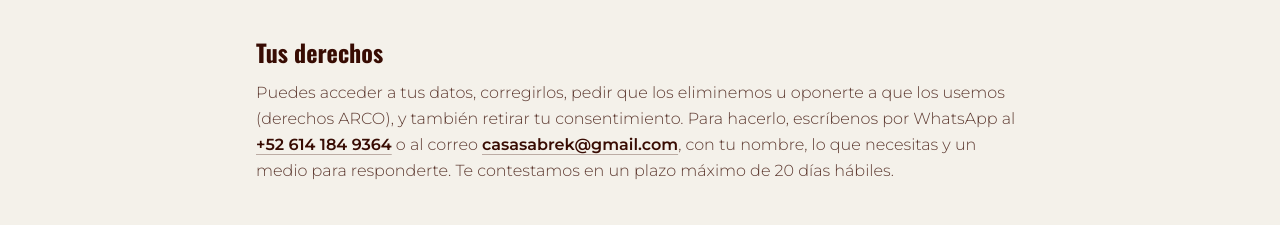
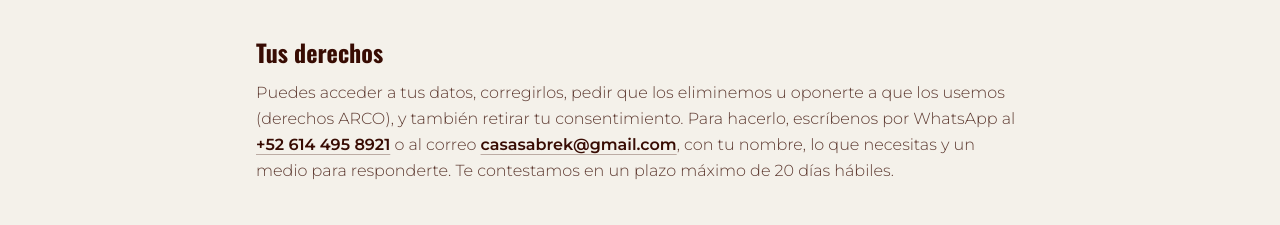
Before and after one commit to OmarAcuna0205/casas-abrek, a Next.js app: page /aviso-de-privacidad in a window 1280 px wide. Shown: the part 1540-1765 px from the top of the page. Built offline with nearby package versions, Linux system fonts and the light colour scheme.

Commit message:
feat: update WhatsApp contact number and phone label for accuracy

```diff
--- a/src/data/site.ts
+++ b/src/data/site.ts
@@ -7,9 +7,10 @@ export const site = {
     // ID de medicion de Google Analytics 4 (flujo web "abrek")
     gaId: "G-JTZNR7SZZ9",
     city: "Chihuahua",
-    // 614 184 9364, formato internacional sin + ni espacios
-    whatsapp: "526141849364",
-    phoneLabel: "+52 614 184 9364",
+    // 614 495 8921, formato internacional sin + ni espacios (sin el 1 de celular:
+    // Mexico lo quito en 2019 y wa.me y tel: funcionan sin el)
+    whatsapp: "526144958921",
+    phoneLabel: "+52 614 495 8921",
     // si se deja vacio, el footer no lo muestra
     email: "casasabrek@gmail.com",
     instagram: "https://www.instagram.com/casasabrek/",
```
